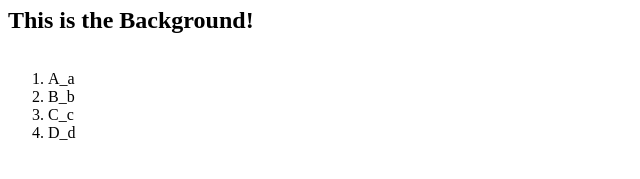
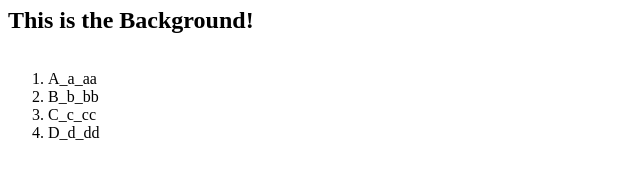
Before and after one commit to kenbomber/BG, a plain HTML site: page index.html in a window 1280 px wide. Shown: the part 143-322 px from the top of the page, 0-640 px from the left. Drawn offline with Linux system fonts and the light colour scheme.

Commit message:
checkNow

```diff
--- a/index.html
+++ b/index.html
@@ -10,10 +10,10 @@
     </header>
         <h2>This is the Background!</h2>
         <ol>
-            <li>A_a</li>
-            <li>B_b</li>
-            <li>C_c</li>
-            <li>D_d</li>
+            <li>A_a_aa</li>
+            <li>B_b_bb</li>
+            <li>C_c_cc</li>
+            <li>D_d_dd</li>
         </ol>
     <script src="script.js"></script>
 </body>
```
